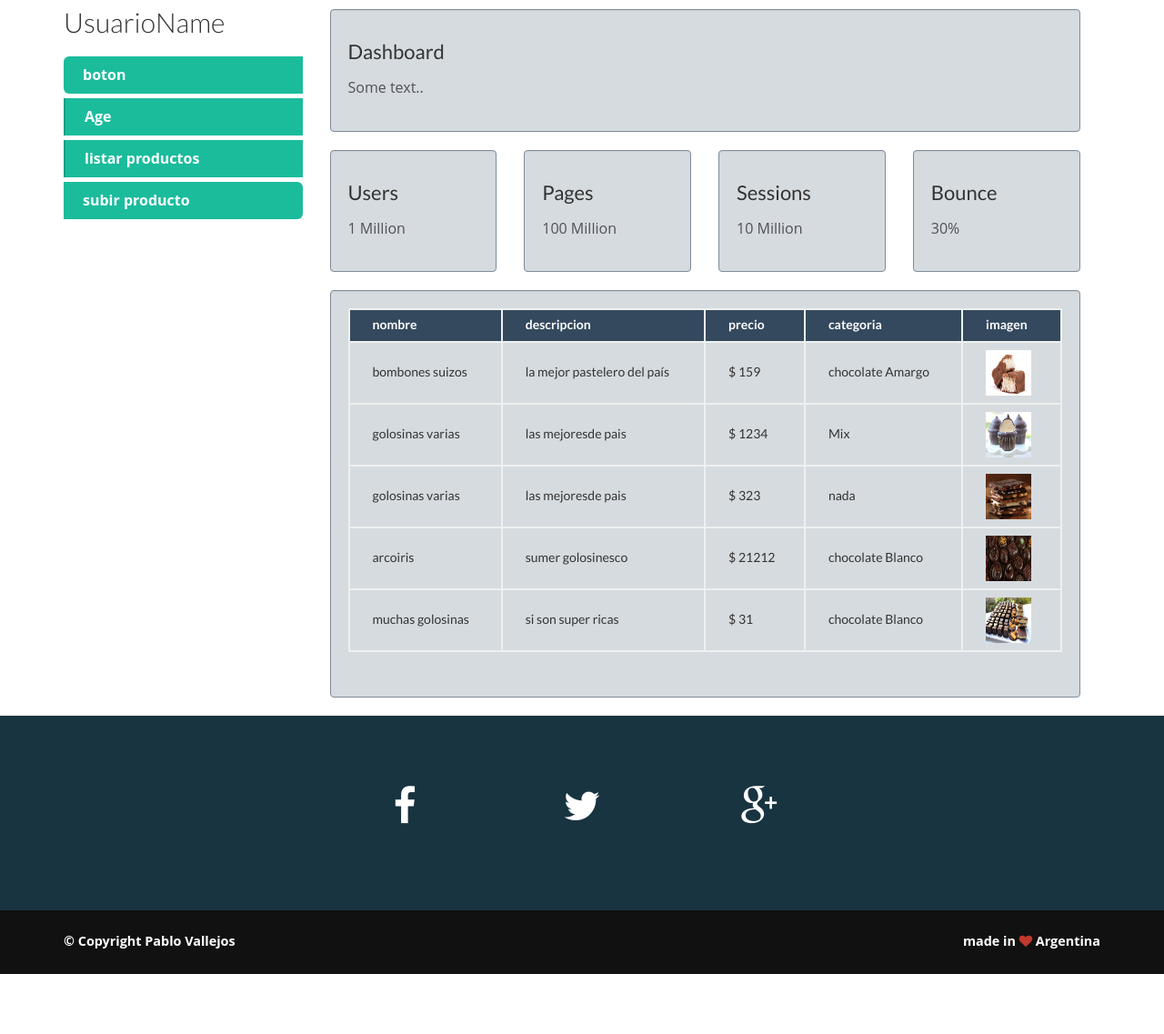
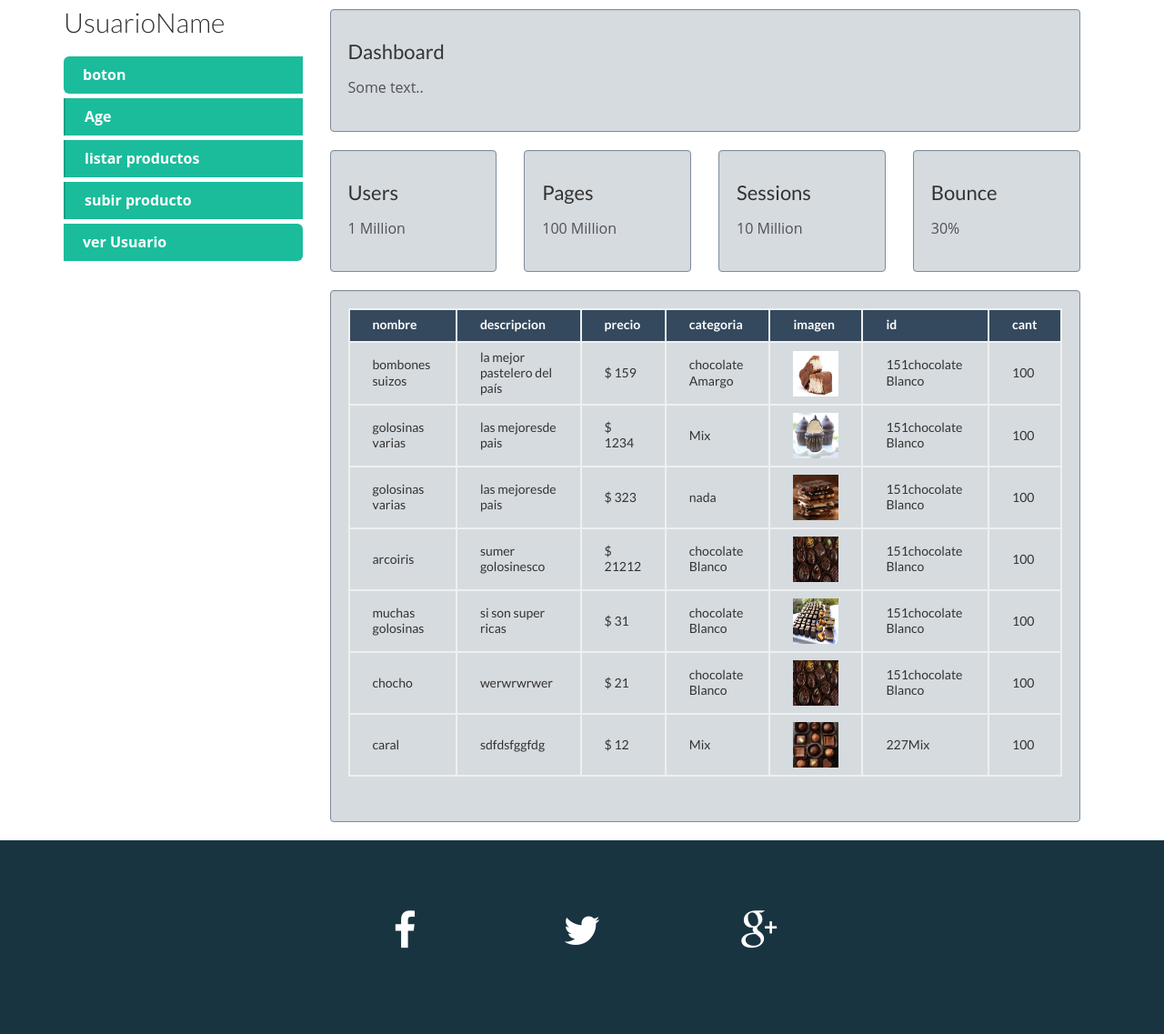
Before and after one commit to pablovass/chocolateriaPhp, a PHP site: page /chocolateriaPhp/panel/panel.php in a window 1280 px wide, after a click on "listar productos". Shown: the part 146-1283 px from the top of the page at 91% size. Before the commit the page ends 1217 px from the top, so only its background shows below. Run offline with PHP 8.4, Linux system fonts and the light colour scheme.

Commit message:
agregando mas datos en arrays

```diff
--- a/db/productos.php
+++ b/db/productos.php
@@ -7,6 +7,8 @@
 "precio"=>159,
 "categoria"=>'chocolate Amargo',
 "img_name"=>'01.jpg',
+"id"=>'151chocolate Blanco',
+"cantidad"=>100,
 ];
  $productos[]=[
 "nombre"=>'golosinas varias ',
@@ -14,6 +16,8 @@
 "precio"=>'1234',
 "categoria"=>'Mix',
 "img_name"=>'cc24pic1.jpg',
+"id"=>'151chocolate Blanco',
+"cantidad"=>100,
 ];
  $productos[]=[
 "nombre"=>'golosinas varias ',
@@ -21,6 +25,8 @@
 "precio"=>323,
 "categoria"=>'nada',
 "img_name"=>'tumblr_mhi1sqKBLN1qgg4upo1_500.jpg',
+"id"=>'151chocolate Blanco',
+"cantidad"=>100,
 ];
  $productos[]=[
 "nombre"=>'arcoiris ',
@@ -28,6 +34,8 @@
 "precio"=>21212,
 "categoria"=>'chocolate Blanco',
 "img_name"=>'chocolate.jpg',
+"id"=>'151chocolate Blanco',
+"cantidad"=>100,
 ];
  $productos[]=[
 "nombre"=>'muchas golosinas ',
@@ -35,4 +43,25 @@
 "precio"=>31,
 "categoria"=>'chocolate Blanco',
 "img_name"=>'il_570xN-OefZDPaE-801866.jpg',
+"id"=>'151chocolate Blanco',
+"cantidad"=>100,
 ];
+ $productos[]=[
+"nombre"=>'chocho',
+"descripcion"=>'werwrwrwer',
+"precio"=>21,
+"categoria"=>'chocolate Blanco',
+"img_name"=>'chocolate.jpg',
+"cantidad"=>100,
+"id"=>'151chocolate Blanco',
+];
+ $productos[]=[
+"nombre"=>'caral',
+"descripcion"=>'sdfdsfggfdg',
+"precio"=>12,
+"categoria"=>'Mix',
+"img_name"=>'v00.jpg',
+"cantidad"=>100,
+"id"=>'227Mix',
+
+];
--- a/panel/panel.php
+++ b/panel/panel.php
@@ -1,6 +1,7 @@
 <?php
 
 include('../db/productos.php');
+include('../db/clientes.php');
 
  ?>
 <!DOCTYPE html>
@@ -88,6 +89,7 @@ include('../db/productos.php');
         <li><a href="panel.php?page=2">Age</a></li>
         <li><a data-toggle="collapse" data-target="#demo1">listar productos</a></li>
         <li><a data-toggle="collapse" data-target="#demo" >subir producto</a></li>
+        <li><a data-toggle="collapse" data-target="#demo3" >ver Usuario</a></li>
       </ul>
     </div>
   </div>
@@ -102,6 +104,7 @@ include('../db/productos.php');
         <li><a href="panel.php?page=2">Age</a></li>
         <li><a data-toggle="collapse" data-target="#demo1">listar productos</a></li>
         <li><a data-toggle="collapse" data-target="#demo" >subir producto</a></li>
+         <li><a data-toggle="collapse" data-target="#demo3" >ver Usuario</a></li>
       </ul><br>
     </div>
     <?php
@@ -172,6 +175,8 @@ include('../db/productos.php');
               <th>precio</th>
               <th>categoria</th>
               <th>imagen</th>
+              <th>id</th>
+              <th>cant</th>
             </tr>
             <?php for ($i=0; $i < count($productos); $i++) {?>
 
@@ -181,6 +186,51 @@ include('../db/productos.php');
               <td>$ <?php echo $productos[$i]['precio'] ?></td>
               <td><?php echo $productos[$i]['categoria'] ?></td>
               <td><img src="../img/product/<?php echo $productos[$i]['img_name'] ?>" alt="" style=" width: 50px; height: 50px;"></td>
+              <td><?php echo $productos[$i]['id']; ?></td>
+              <td><?php echo $productos[$i]['cantidad']; ?></td>
+            </tr>
+            <?php  } ?>
+
+          </table>
+          </div>
+
+      </div>
+      </div>
+      </div>
+    </div>
+      <!-- para subir productos-->
+
+<!--cientes -->
+ <div id="demo3" class="collapse">
+      <div class="row">
+        <div class="col-sm-12">
+
+
+
+        <div class="well">
+          <div class="table-responsive ">
+          <table class="table  table-hover  table-bordered ">
+            <tr class="active">
+              <th>alias</th>
+              <th>nombre</th>
+              <th>apellido</th>
+
+              <th>imagen</th>
+              <th>id</th>
+              <th>compras</th>
+              <th>dinero</th>
+            </tr>
+            <?php for ($i=0; $i < count($usuarios); $i++) {?>
+
+            <tr>
+              <td><?php echo $usuarios[$i]['alias'] ?></td>
+              <td><?php echo $usuarios[$i]['nombre'] ?></td>
+              <td><?php echo $usuarios[$i]['apellido'] ?></td>
+
+              <td><img src="../img/product/<?php //echo $usuarios[$i]['img_name'] ?>" alt="" style=" width: 50px; height: 50px;"></td>
+              <td><?php echo $usuarios[$i]['id']; ?></td>
+              <td><?php echo $usuarios[$i]['compras']; ?></td>
+              <td><?php echo $usuarios[$i]['dinero']; ?></td>
             </tr>
             <?php  } ?>
 
```
Also changed, not shown: db/clientes.php (+7 -46 lines), db/new_client.php (+7 -70 lines), panel/upload.php (+6 -1 lines), img/product/v00.jpg (added).
